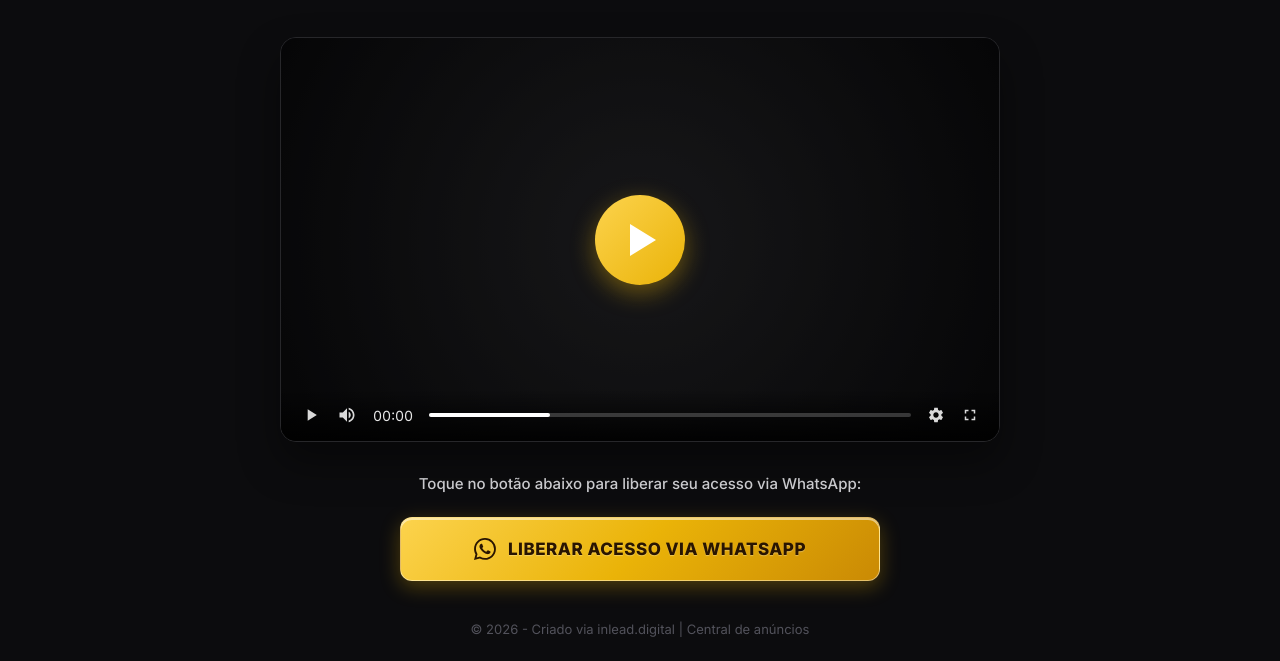
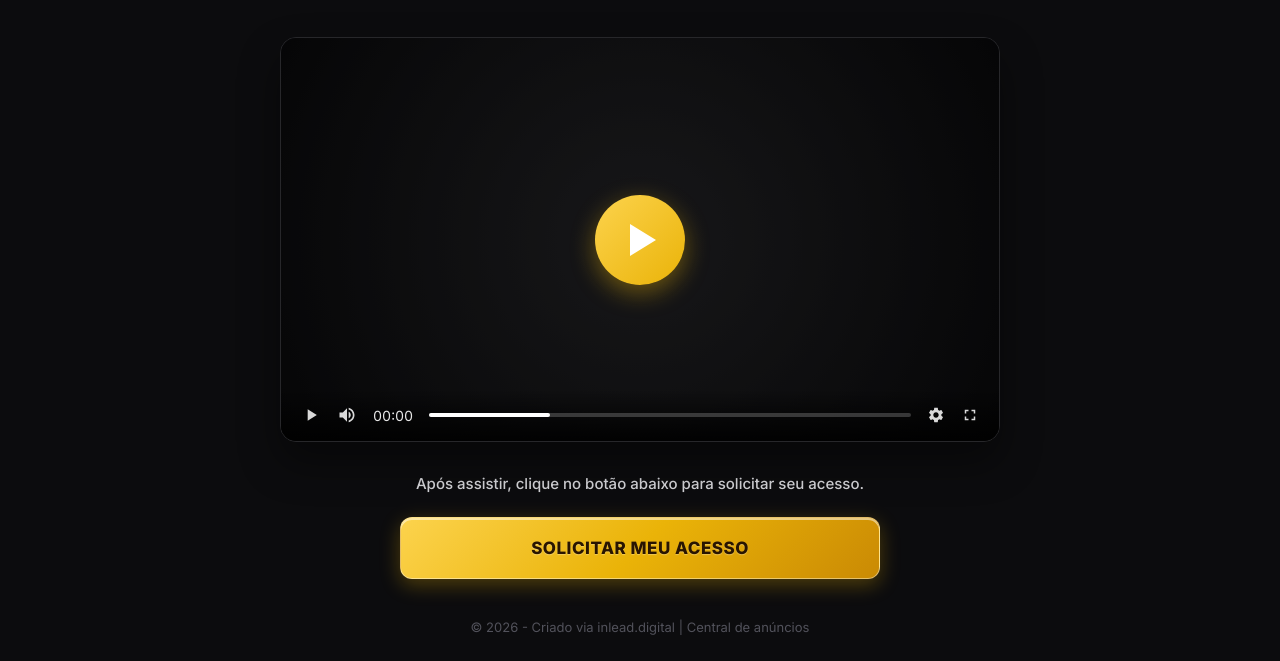
Before and after one commit to brenooodesena-ai/caminho-digital-master-acesso-alunos-veteranos, a plain HTML site: page index.html in a window 1280 px wide. Shown: the part 159-820 px from the top of the page. Drawn offline with Linux system fonts and the light colour scheme.

Commit message:
style: atualiza textos do cta e remove icone

```diff
--- a/index.html
+++ b/index.html
@@ -419,19 +419,14 @@
 
         <!-- Botão WhatsApp Direto -->
         <div id="whatsappContainer" style="width: 100%; display: flex; flex-direction: column; align-items: center;">
-            <p class="pre-button-text">Toque no botão abaixo para liberar seu acesso via WhatsApp:</p>
+            <p class="pre-button-text">Após assistir, clique no botão abaixo para solicitar seu acesso.</p>
 
-            <!-- Link da API do WhatsApp.
-                 IMPORTANTE: Substitua o '55SEUNUMERO' pelo número de telefone real! -->
+            <!-- Link da API do WhatsApp. -->
             <a href="https://wa.me/5571983866082?text=Olá,%20quero%20solicitar%20meu%20acesso%20à%20nova%20área%20de%20membros.%0A%0ANome%20completo:%0A%0AE-mail%20para%20acesso:"
                target="_blank"
                class="cta-button"
                style="display: flex; justify-content: center; align-items: center; gap: 12px;">
-                <!-- Ícone do WhatsApp -->
-                <svg xmlns="http://www.w3.org/2000/svg" width="22" height="22" fill="currentColor" viewBox="0 0 16 16" style="flex-shrink: 0; display: block; z-index: 2;">
-                    <path d="M13.601 2.326A7.85 7.85 0 0 0 7.994 0C3.627 0 .068 3.558.064 7.926c0 1.399.366 2.76 1.057 3.965L0 16l4.204-1.102a7.9 7.9 0 0 0 3.791.965h.004c4.368 0 7.926-3.558 7.93-7.93A7.9 7.9 0 0 0 13.6 2.326zM7.994 14.521a6.6 6.6 0 0 1-3.356-.92l-.24-.144-2.494.654.666-2.433-.156-.251a6.56 6.56 0 0 1-1.007-3.505c0-3.626 2.957-6.584 6.591-6.584a6.56 6.56 0 0 1 4.66 1.931 6.56 6.56 0 0 1 1.928 4.66c-.004 3.639-2.961 6.592-6.592 6.592m3.615-4.934c-.197-.099-1.17-.578-1.353-.646-.182-.065-.315-.099-.445.099-.133.197-.513.646-.627.775-.114.133-.232.148-.43.05-.197-.1-.836-.308-1.592-.985-.59-.525-.985-1.175-1.103-1.372-.114-.198-.011-.304.088-.403.087-.088.197-.232.296-.346.1-.114.133-.198.198-.33.065-.134.034-.248-.015-.347-.05-.099-.445-1.076-.612-1.47-.16-.389-.323-.335-.445-.34-.114-.007-.247-.007-.38-.007a.73.73 0 0 0-.529.247c-.182.198-.691.677-.691 1.654s.71 1.916.81 2.049c.098.133 1.394 2.132 3.383 2.992.47.205.84.326 1.129.418.475.152.904.129 1.246.08.38-.058 1.171-.48 1.338-.943.164-.464.164-.86.114-.943-.049-.084-.182-.133-.38-.232"/>
-                </svg>
-                Liberar Acesso via WhatsApp
+                Solicitar meu acesso
             </a>
         </div>
     </main>
```
